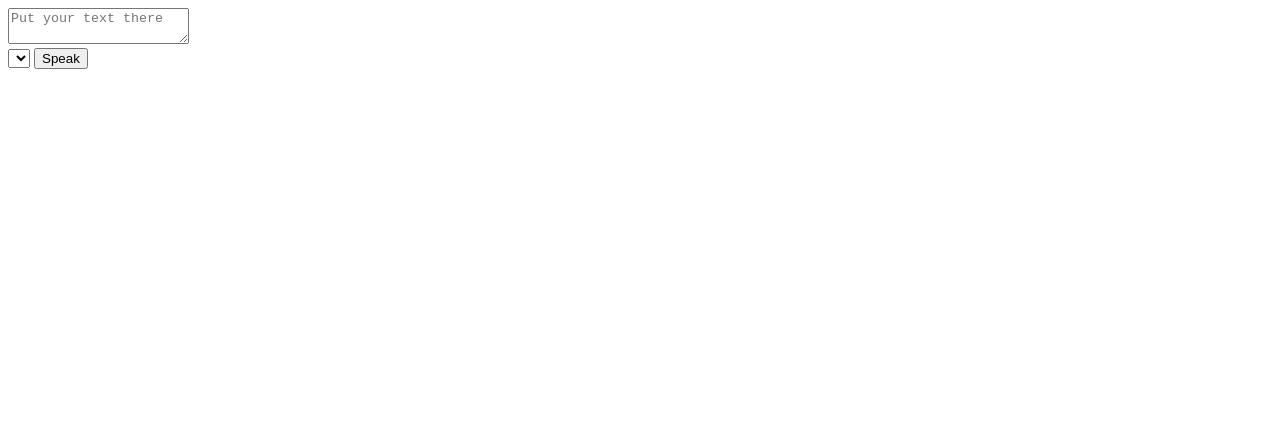
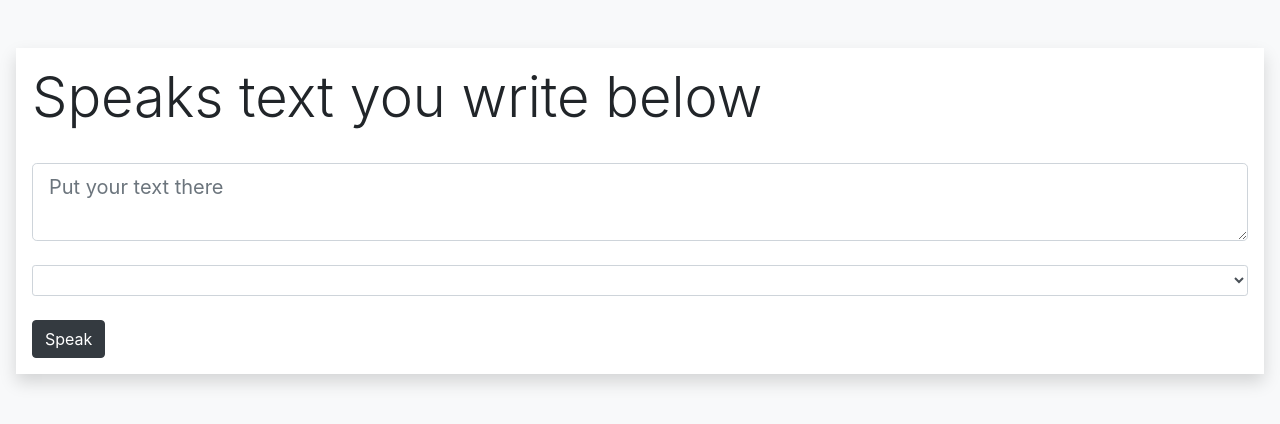
Before and after one commit to VarXIsNotEqualY/Speaking-app, a website: page index.html in a window 1280 px wide. Drawn offline with nearby package versions, Linux system fonts and the light colour scheme.

Commit message:
Added some styling with bootstrap

```diff
--- a/index.html
+++ b/index.html
@@ -2,19 +2,30 @@
 <html lang="en">
 <head>
     <meta charset="UTF-8">
-    <meta name="viewport" content="width=device-width, initial-scale=1.0">
+    <meta name="viewport" content="width=device-width, initial-scale=1.0, shrink-to-fit=no">
     <meta http-equiv="X-UA-Compatible" content="ie=edge">
+    <link rel="stylesheet" href="https://stackpath.bootstrapcdn.com/bootstrap/4.1.1/css/bootstrap.min.css" integrity="sha384-WskhaSGFgHYWDcbwN70/dfYBj47jz9qbsMId/iRN3ewGhXQFZCSftd1LZCfmhktB" crossorigin="anonymous">
     <title>Speaks everything you want</title>
 </head>
-<body>
-    <form>
-        <textarea placeholder="Put your text there" ></textarea>
+<body class="bg-light">
+    <div class="container-liquid m-3 mt-5 shadow p-3 bg-white ">
+        <h1 class="display-4">Speaks text you write below</h1>
         <br>
-        <select name="">
+        <form>
+            <textarea placeholder="Put your text there" class="form-control form-control-lg" ></textarea>
+            <br>
+            <select class ="form-control form-control-sm" >
 
-        </select>
-        <button id="mb">Speak</button>
-    </form>
+            </select>
+            <br>
+            <button class="btn btn-dark">Speak</button>
+        </form>
+    </div>
+
     <script src="app.js" ></script>
+    <!-- bootstrap install -->
+    <script src="https://code.jquery.com/jquery-3.3.1.slim.min.js" integrity="sha384-q8i/X+965DzO0rT7abK41JStQIAqVgRVzpbzo5smXKp4YfRvH+8abtTE1Pi6jizo" crossorigin="anonymous"></script>
+    <script src="https://cdnjs.cloudflare.com/ajax/libs/popper.js/1.14.3/umd/popper.min.js" integrity="sha384-ZMP7rVo3mIykV+2+9J3UJ46jBk0WLaUAdn689aCwoqbBJiSnjAK/l8WvCWPIPm49" crossorigin="anonymous"></script>
+    <script src="https://stackpath.bootstrapcdn.com/bootstrap/4.1.1/js/bootstrap.min.js" integrity="sha384-smHYKdLADwkXOn1EmN1qk/HfnUcbVRZyYmZ4qpPea6sjB/pTJ0euyQp0Mk8ck+5T" crossorigin="anonymous"></script>
 </body>
 </html>
```
Also changed, not shown: package.json (added, +25 -0 lines), 1 other file.
